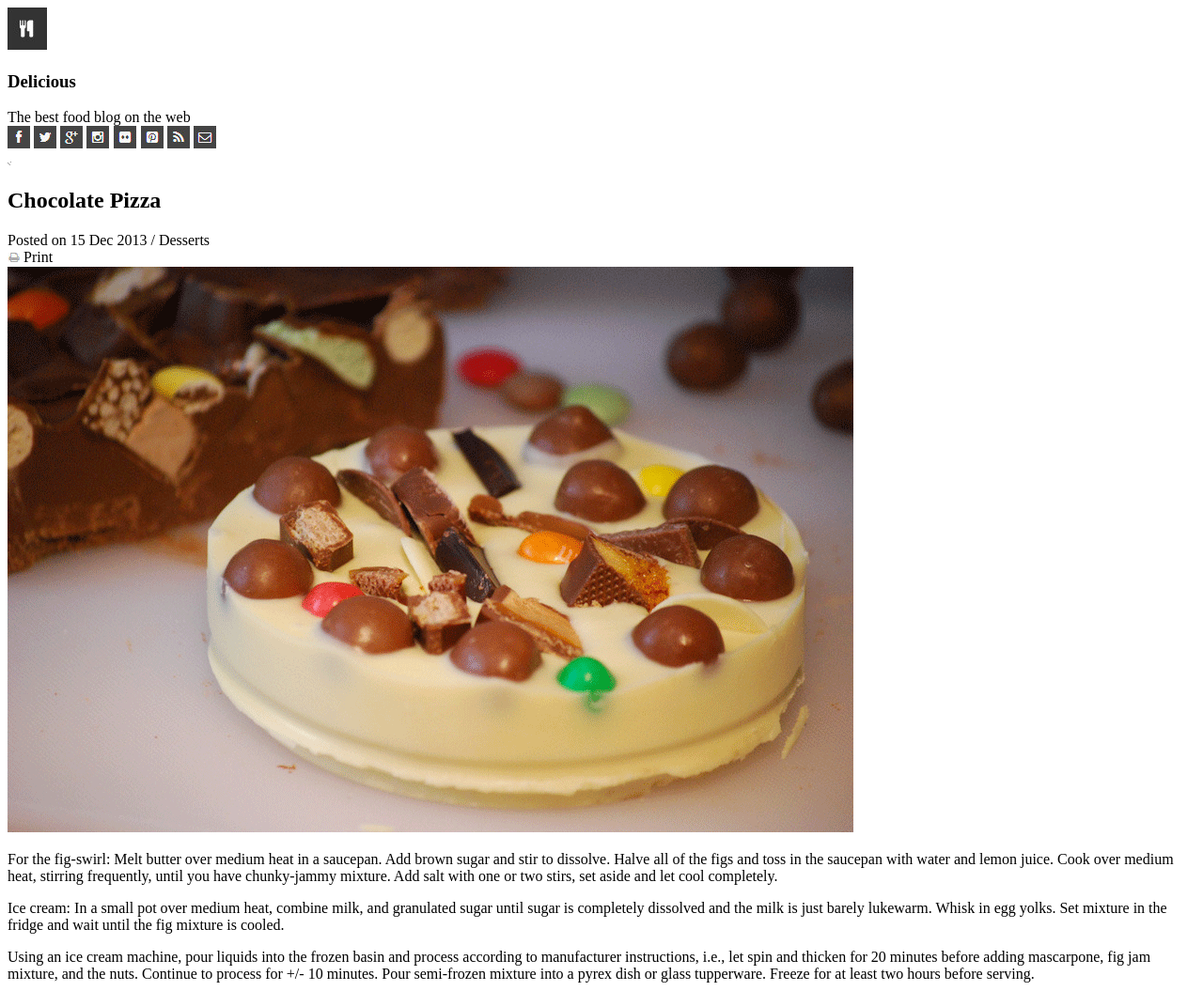
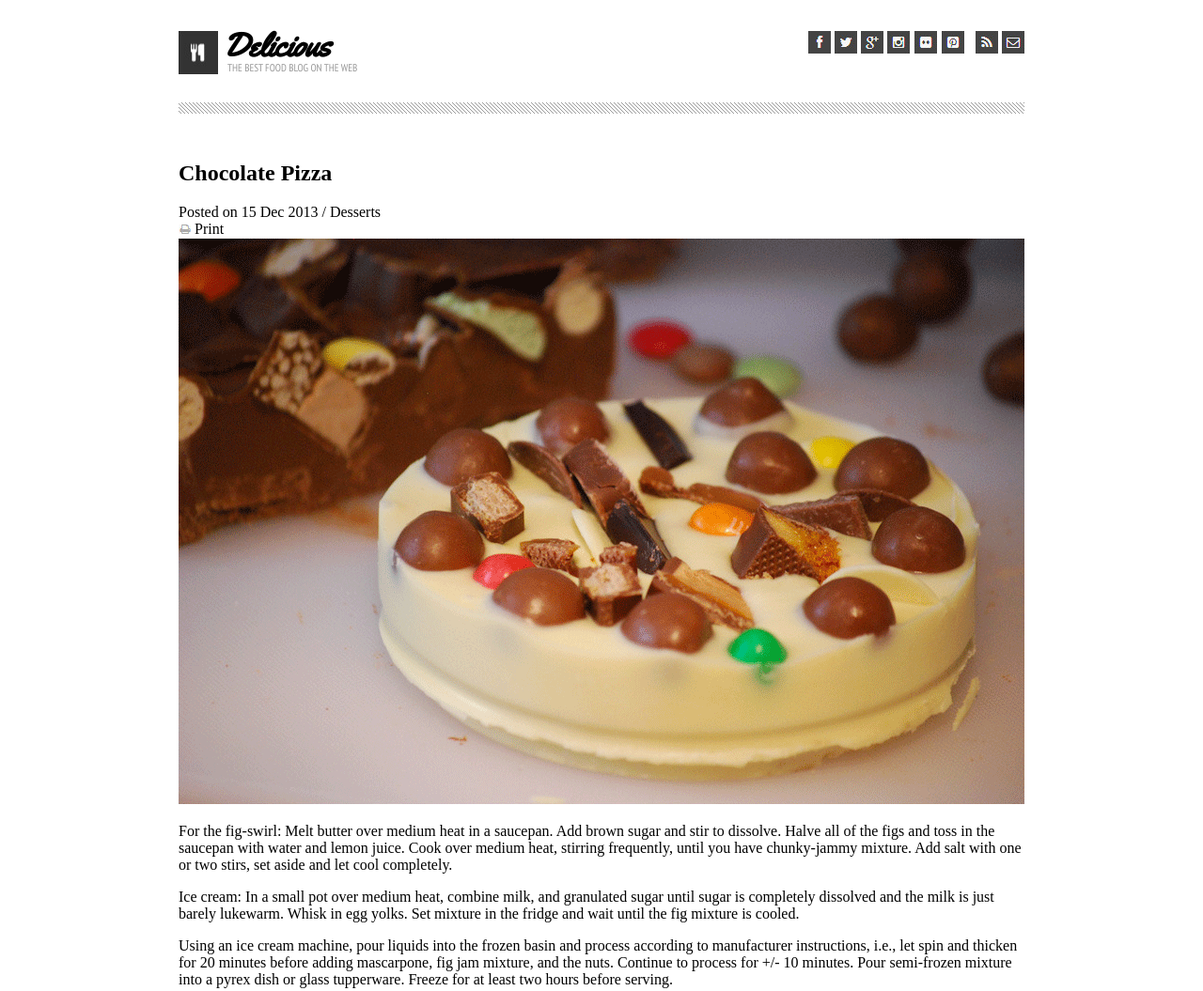
Before and after one commit to ZachMGaines/chocolate-pizza, a plain HTML site: page index.html in a window 1280 px wide. Shown: the top 1055 px of the page at 94% size. Drawn offline with Linux system fonts and the light colour scheme.

Commit message:
add header style

```diff
--- a/index.html
+++ b/index.html
@@ -6,18 +6,19 @@
     <meta http-equiv="X-UA-Compatible" content="IE=edge">
     <meta name="viewport" content="width=device-width, initial-scale=1.0">
     <title>Document</title>
+    <link rel="stylesheet" href="./style.css">
 </head>
 
 <body>
     <div class="wrap">
         <header>
-            <div>
+            <div class="header-logo">
                 <img src="./assets/logo.png" />
-                <div>
+                <div class="header-logo-text">
                     <h3>
                         Delicious
                     </h3>
-                    <div>The best food blog on the web</div>
+                    <div class="subtext">The best food blog on the web</div>
                 </div>
             </div>
             <div>
@@ -27,13 +28,12 @@
                 <img src="./assets/insta-icon.png" alt="">
                 <img src="./assets/flic-icon.png" alt="">
                 <img src="./assets/pint-icon.png" alt="">
-                <img src="./assets/rss-icon.png" alt="">
+                <img src="./assets/rss-icon.png" class="rss-icon" alt="">
                 <img src="./assets/mail-icon.png" alt="">
             </div>
-            <div>
-                <img src="./assets/hr-img.png" alt="">
-            </div>
         </header>
+        <div class="hr">
+        </div>
         <main>
             <section>
                 <h1>Chocolate Pizza</h1>
--- /dev/null
+++ b/style.css
@@ -0,0 +1,61 @@
+@import url('https://fonts.googleapis.com/css2?family=Yellowtail&display=swap');
+@import url('https://fonts.googleapis.com/css2?family=PT+Sans+Narrow&display=swap');
+
+body {
+    box-sizing: border-box;
+    padding: 25px;
+}
+
+.wrap {
+    height: 100%;
+    display: flex;
+    flex-direction: column;
+    justify-content: center;
+    align-items: center;
+}
+
+header,
+main,
+.hr {
+    width: 900px;
+}
+
+header {
+    display: flex;
+    flex-direction: row;
+    justify-content: space-between;
+}
+
+.header-logo {
+    display: flex;
+    flex-direction: row;
+}
+
+.header-logo-text {
+    margin-left: 10px;
+}
+
+h3 {
+    margin: 0;
+    font-family: 'Yellowtail', cursive;
+    font-size: 2.2rem;
+    line-height: 0.9;
+    margin-left: -5px;
+}
+
+.subtext {
+    font-family: 'PT Sans Narrow', sans-serif;
+    text-transform: uppercase;
+    font-size: 0.7rem;
+    color: #999;
+}
+
+.rss-icon {
+    margin-left: 8px;
+}
+
+.hr {
+    height: 12px;
+    background-image: url(./assets/hr-img.png);
+    margin: 30px;
+}
```
